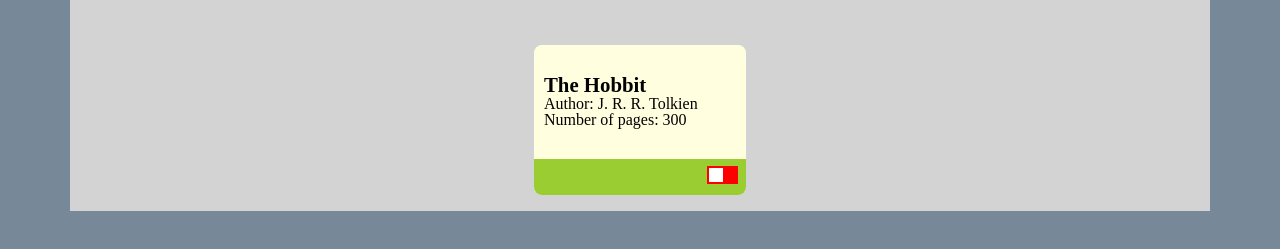
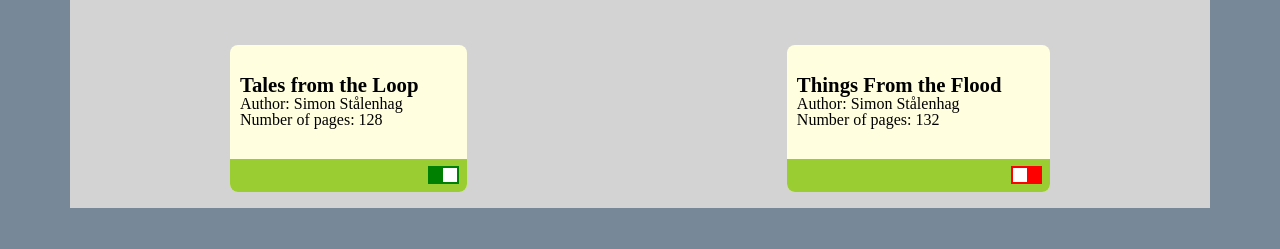
Before and after one commit to ykoziy/odin_library, a plain HTML site: page index.html in a window 1280 px wide. Shown: the part 51-300 px from the top of the page. Drawn offline with Linux system fonts and the light colour scheme.

Commit message:
Added basic functionality

```diff
--- a/index.html
+++ b/index.html
@@ -20,18 +20,6 @@
                 Menu buttons go here
             </div>
             <div class="library">
-                <div class="card">
-                    <div class="card-content">
-                        <h3 class="book-title">The Hobbit</h3>
-                        <p class="book-author">Author: J. R. R. Tolkien</p>
-                        <p class="book-pages">Number of pages: 300</p>
-                    </div>
-                    <div class="card-footer">
-                        <label class="switch">
-                            <input class="toggle" type="checkbox" />
-                        </label>
-                    </div>
-                </div>
             </div>
         </div>
 
--- a/script/library.js
+++ b/script/library.js
@@ -7,12 +7,8 @@
     this.isRead = isRead;
 }
 
-Book.prototype.getIsRead = function() {
-    return this.isRead;
-}
-
-Book.prototype.setIsRead = function(readStatus) {
-    this.isRead = readStatus;
+Book.prototype.toggleIsRead = function() {
+    this.isRead = !this.isRead;
 }
 
 Book.prototype.info = function() {
@@ -22,5 +18,61 @@
 }
 
 function addBookToLibrary() {
-  // do stuff here
+  // for now hard coded books....
+  myLibrary.push(new Book("Tales from the Loop", "Simon Stålenhag", 128, true));
+  myLibrary.push(new Book("Things From the Flood", "Simon Stålenhag", 132, false));
 }
+
+function displayBooks() {
+    myLibrary.forEach((book, index) => {
+        addCard(book, index);
+    });
+}
+
+function addCard(book, index) {
+    const library = document.querySelector('.library');
+
+    let card = createElementWithClass("div", "card");
+    card.setAttribute('data-index', index);
+
+    let contents = createElementWithClass("div", "card-content");
+
+    let title = createElementWithClass("h3", "book-title");
+    title.textContent = book.title;
+
+    let author = createElementWithClass("p", "book-author");
+    author.textContent = `Author: ${book.author}`;
+
+    let pages = createElementWithClass("p", "book-pages");
+    pages.textContent = `Number of pages: ${book.pages}`;
+
+    contents.appendChild(title);
+    contents.appendChild(author);
+    contents.appendChild(pages);
+
+    let footer = createElementWithClass("div", "card-footer");
+
+    let toggle = createElementWithClass("input", "toggle");
+    toggle.setAttribute("type", "checkbox");
+    toggle.checked = book.isRead;
+    toggle.addEventListener('change', handleToggleSwitch);
+
+    card.appendChild(contents);
+    card.appendChild(footer);
+    footer.appendChild(toggle);
+    library.appendChild(card);
+}
+
+function createElementWithClass(tag, ...classNames) {
+    let element = document.createElement(tag);
+    classNames.forEach(className => element.classList.add(className));
+    return element;
+}
+
+function handleToggleSwitch(event) {
+    const bookIndex = Number(event.target.parentNode.parentNode.dataset.index);
+    myLibrary[bookIndex].toggleIsRead();
+}
+
+addBookToLibrary();
+displayBooks();
```
